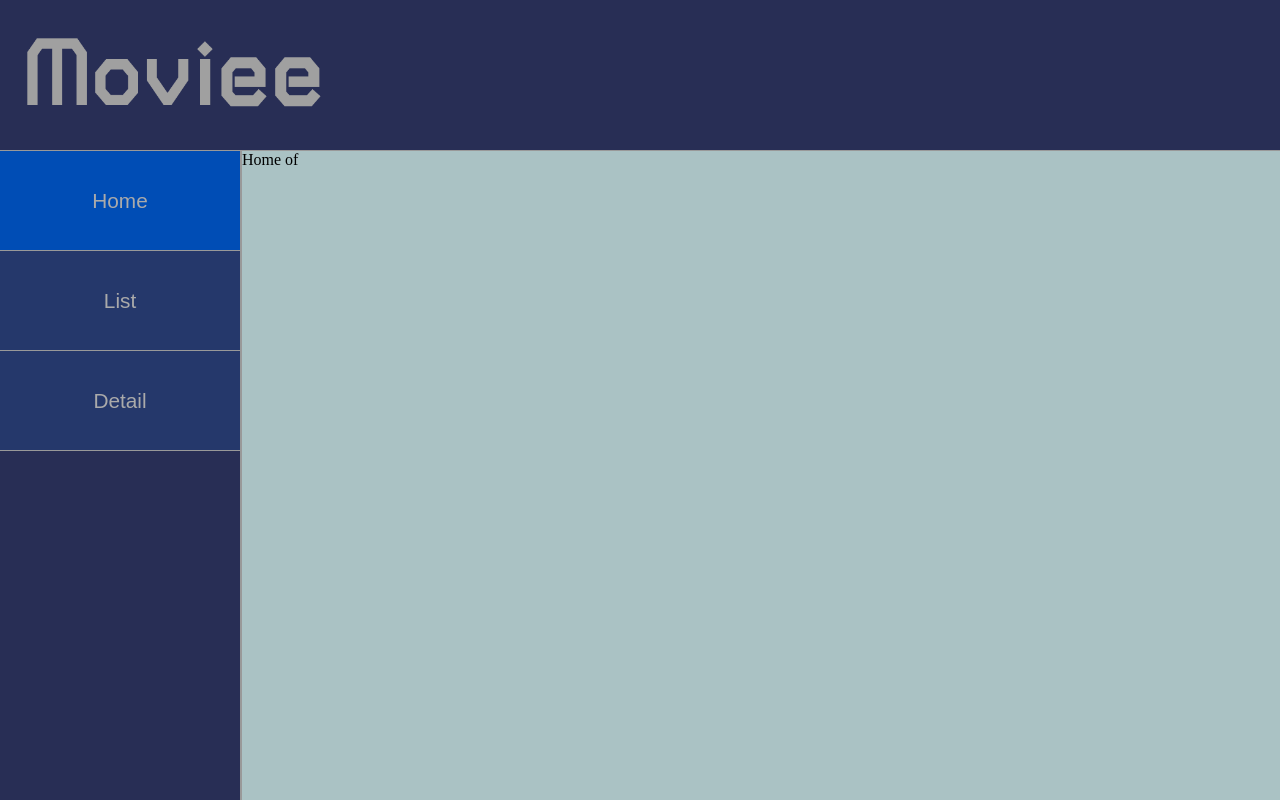
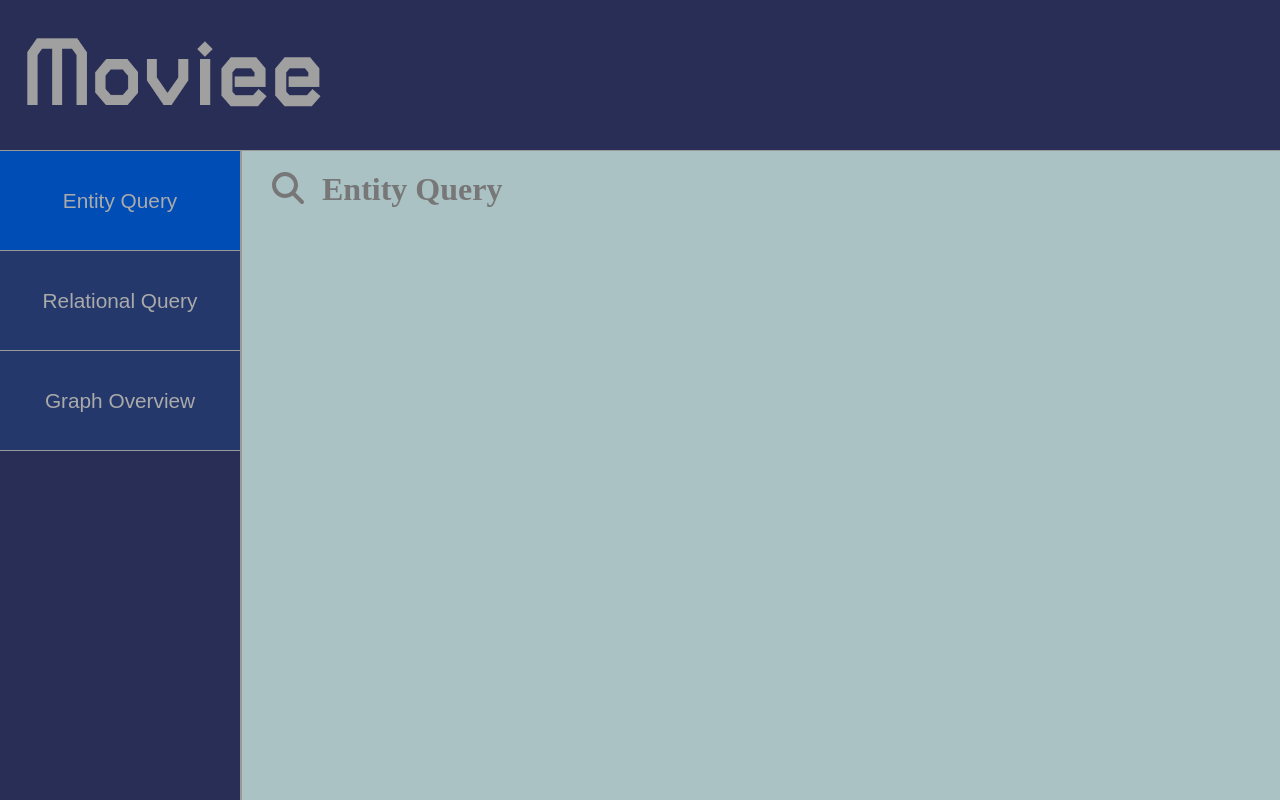
Before and after one commit to ZZZWTGitHub/-Neo4j-, a React (Create React App) app in the folder moviee/: page /home in a window 1280 px wide. Built offline with nearby package versions, Linux system fonts and the light colour scheme.

Commit message:
font icon

```diff
--- a/moviee/package.json
+++ b/moviee/package.json
@@ -3,9 +3,14 @@
   "version": "0.1.0",
   "private": true,
   "dependencies": {
+    "@fortawesome/fontawesome-svg-core": "^6.1.1",
+    "@fortawesome/free-regular-svg-icons": "^6.1.1",
+    "@fortawesome/free-solid-svg-icons": "^6.1.1",
+    "@fortawesome/react-fontawesome": "^0.1.18",
     "@testing-library/jest-dom": "^5.16.4",
     "@testing-library/react": "^13.2.0",
     "@testing-library/user-event": "^13.5.0",
+    "babel-plugin-macros": "^3.1.0",
     "element-react": "^1.4.34",
     "element-theme-default": "^1.4.13",
     "react": "^18.1.0",
--- a/moviee/src/App.jsx
+++ b/moviee/src/App.jsx
@@ -1,12 +1,11 @@
-import React, { Fragment, useState } from 'react'
+import React, { Fragment } from 'react'
 import { connect } from 'react-redux'
-import { Outlet, Link, useLocation, useNavigate } from 'react-router-dom'
+import { Outlet, useLocation, useNavigate } from 'react-router-dom'
 import logo from "./image/logo_moviee.png"
 
 import "./App.css"
 
 function App(props) {
-  const [active, setActive] = useState(0)
 
   const logoURL = logo
 
@@ -16,23 +15,14 @@ function App(props) {
 
   const goHome = () => {
     navigate('/home?id=zzzwt')
-    setActive(1)
-    // console.log('active=' + active)
-    console.log(location.pathname)
   }
 
   const goList = () => {
     navigate('/list')
-    setActive(2)
-    // console.log('active=' + active)
-    console.log(location.pathname)
   }
 
   const goDetail = () => {
-    navigate('/detail')
-    setActive(3)
-    // console.log('active=' + active)
-    console.log(location)
+    navigate('/detail?thing=sample')
   }
 
   return (
@@ -43,9 +33,9 @@ function App(props) {
         </div>
         <div className='container'>
           <div className='aside'>
-            <button onClick={goHome} className={location.pathname === '/home' ? 'active' : ''}>Home</button>
-            <button onClick={goList} className={location.pathname === '/list' ? 'active' : ''}>List</button>
-            <button onClick={goDetail} className={location.pathname === '/detail' ? 'active' : ''}>Detail</button>
+            <button onClick={goHome} className={location.pathname === '/home' ? 'active' : ''}>Entity Query</button>
+            <button onClick={goList} className={location.pathname === '/list' ? 'active' : ''}>Relational Query</button>
+            <button onClick={goDetail} className={location.pathname === '/detail' ? 'active' : ''}>Graph Overview</button>
           </div>
           <div className='mainbox'><Outlet /></div>
         </div>
--- a/moviee/src/pages/Detail.jsx
+++ b/moviee/src/pages/Detail.jsx
@@ -1,12 +1,14 @@
 import React from 'react'
-import { useParams } from 'react-router-dom'
+import { useSearchParams } from 'react-router-dom'
 
 export default function Detail() {
-  const {id} = useParams()
+  // eslint-disable-next-line
+  const [searchParams, setSearchParams] = useSearchParams()
+  const thingToSearch = searchParams.get('thing')
   return (
     <>
       <h2>Detail</h2>
-      <p>detail is {id}</p>
+      <p>thingToSearch is {thingToSearch}</p>
     </>
   )
 }
--- /dev/null
+++ b/moviee/src/pages/Home.css
@@ -0,0 +1,13 @@
+.EntityQueryTitle {
+  font-size: 2rem;
+  font-weight: 800;
+  color: #777;
+  display: block;
+  margin-top: 20px;
+  margin-left: 30px;
+}
+
+.EntityQueryTitle>span {
+  margin-left: 10px;
+  font-weight: 700;
+}
--- a/moviee/src/pages/Home.jsx
+++ b/moviee/src/pages/Home.jsx
@@ -1,12 +1,18 @@
 import React from "react";
 import { useSearchParams } from "react-router-dom";
+import "./Home.css"
+import { FontAwesomeIcon } from "@fortawesome/react-fontawesome";
+import { faSearch } from "@fortawesome/free-solid-svg-icons";
 
 export default function Home() {
   // eslint-disable-next-line
   const [searchParams, setSearchParams] = useSearchParams()
-  console.log(searchParams.get('id'))
+  // console.log(searchParams.get('id'))
   const useID = searchParams.get('id')
   return (
-    <h2>Home of {useID}</h2>
+    <>
+      <div className="EntityQueryTitle"><FontAwesomeIcon icon={ faSearch } /> <span>Entity Query</span></div>
+      {/* <h2>Home of {useID}</h2> */}
+    </>
   )
 }
--- a/moviee/src/router/index.jsx
+++ b/moviee/src/router/index.jsx
@@ -2,7 +2,7 @@ import App from "../App"
 import Home from "../pages/Home"
 import List from "../pages/List"
 import Detail from "../pages/Detail"
-import { BrowserRouter, Route, Routes, Redirect } from "react-router-dom"
+import { BrowserRouter, Route, Routes } from "react-router-dom"
 
 const BaseRouter = () => {
   return (
```
Also changed, not shown: 1 other file (tests, documents, lock files or other folders).
